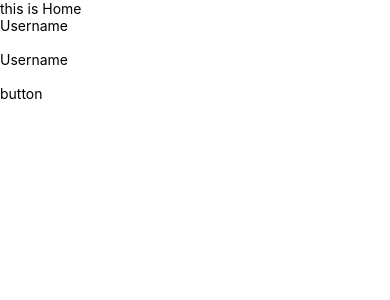
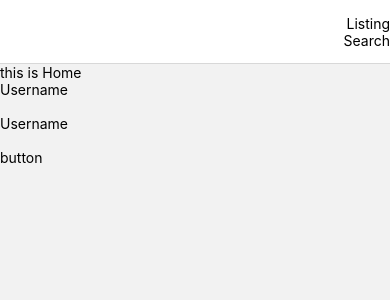
Before and after one commit to brandta-1/merchants-guild-native, a React Native app in the folder merch-guild-native/: screen / in a window 390 px wide. Shown: the top 300 px of the page. Built offline with nearby package versions, Linux system fonts and the light colour scheme.

Commit message:
react native navigator, header buttons

```diff
--- a/merch-guild-native/App.js
+++ b/merch-guild-native/App.js
@@ -1,8 +1,13 @@
-import React from 'react';
+import { NavigationContainer, useNavigationContainerRef } from '@react-navigation/native';
 import { ApolloClient, InMemoryCache, ApolloProvider } from '@apollo/client';
-import { BrowserRouter as Router, Routes, Route } from 'react-router-dom';
-import { Home, Search, Listing } from './pages';
+import { pages } from './pages';
+import { createNativeStackNavigator } from '@react-navigation/native-stack';
+import styles from './utils/styles';
+import { Pressable, Text } from 'react-native';
 
+const Stack = createNativeStackNavigator();
+
+//init GQL client, attach the client's jwt to their requests
 const client = new ApolloClient({
   uri: '/graphql',
   cache: new InMemoryCache(),
@@ -11,25 +16,57 @@ const client = new ApolloClient({
   }
 });
 
+const test = pages.filter((i) => i.name != 'Home')
+console.log("pages :", test)
+
 export default function App() {
+
+  //managing header buttons at top level means they dont have direct access to the navigation prop
+  const navRef = useNavigationContainerRef();
+
   return (
     <ApolloProvider client={client}>
-      <Router>
-        <Routes>
-          <Route path='/' element={<Home />} />
-          <Route path='/search' element={<Search />} />
-          <Route path='/listing' element={<Listing />} />
-        </Routes>
-      </Router>
+      <NavigationContainer ref={navRef}>
+        <Stack.Navigator initialRouteName='Home' screenOptions={styles.header}>
+          {pages.map((i, j) => {
+
+            //pull the names of all pages other than the current one
+            const others = pages.filter((k) => k.name != i.name).map((l) => l.name);
+
+            return (
+              <Stack.Screen
+                key={j}
+                name={i.name}
+                component={i.component}
+                options={{
+                  title: i.name,
+
+                  //the buttons use the ref to wait for the navigators to finish mounting
+                  headerRight: () => (
+                    others.map((k, l) => {
+                      console.log(k);
+                      return (
+                        <Pressable
+                          key={l}
+                          onPress={() => navRef.navigate(k)}
+                        ><Text>{k}</Text></Pressable>
+                      )
+                    })
+                  )
+                }}
+              />
+            )
+          })}
+        </Stack.Navigator>
+
+        {/* <Router>
+          <Routes>
+            <Route path='/' element={<Home />} />
+            <Route path='/search' element={<Search />} />
+            <Route path='/listing' element={<Listing />} />
+          </Routes>
+        </Router> */}
+      </NavigationContainer>
     </ApolloProvider>
   );
 }
-
-// const styles = StyleSheet.create({
-//   container: {
-//     flex: 1,
-//     backgroundColor: '#fff',
-//     alignItems: 'center',
-//     justifyContent: 'center',
-//   },
-// });
--- a/merch-guild-native/package.json
+++ b/merch-guild-native/package.json
@@ -12,6 +12,9 @@
   "dependencies": {
     "@apollo/client": "^3.5.8",
     "@expo/webpack-config": "^19.0.0",
+    "@react-navigation/drawer": "^6.6.6",
+    "@react-navigation/native": "^6.1.9",
+    "@react-navigation/native-stack": "^6.9.17",
     "expo": "~49.0.15",
     "expo-status-bar": "~1.6.0",
     "graphql": "^16.7.1",
@@ -19,6 +22,8 @@
     "react": "18.2.0",
     "react-dom": "18.2.0",
     "react-native": "0.72.6",
+    "react-native-safe-area-context": "4.6.3",
+    "react-native-screens": "~3.22.0",
     "react-native-web": "~0.19.6",
     "react-router-dom": "^6.21.1"
   },
--- a/merch-guild-native/pages/Home.js
+++ b/merch-guild-native/pages/Home.js
@@ -4,8 +4,8 @@ import { useMutation } from '@apollo/client';
 import { SET_USER } from '../utils/mutations';
 import Auth from '../utils/auth';
 
-export default function Home() {
-
+export default function Home({navigation}) {
+    console.log("navigation :", navigation)
     const [SetUser] = useMutation(SET_USER);
 
     const [username, setUsername] = useState("");
@@ -28,12 +28,14 @@ export default function Home() {
 
     return (
         <>
+
             <Text>this is Home</Text>
             <Text>Username</Text>
             <TextInput onChangeText={(e) => setUsername(e)} />
             <Text>Username</Text>
             <TextInput onChangeText={(e) => setPassword(e)} />
             <Pressable onPress={(e) => handleFormSubmit(e)}><Text>button</Text></Pressable>
+            <Pressable onPress={()=>navigation.navigate('Listing')}></Pressable>
         </>
 
     )
--- a/merch-guild-native/pages/index.js
+++ b/merch-guild-native/pages/index.js
@@ -1,3 +1,9 @@
-export {default as Home} from './Home';
-export {default as Listing} from './Listing';
-export {default as Search} from './Search';
+import Home from './Home';
+import Listing from './Listing';
+import Search from './Search';
+
+export const pages = [
+    { name: 'Home', component: Home },
+    { name: 'Listing', component: Listing },
+    { name: 'Search', component: Search }
+];
--- /dev/null
+++ b/merch-guild-native/utils/styles.js
@@ -0,0 +1,16 @@
+import { StyleSheet, useWindowDimensions } from 'react-native';
+
+export default StyleSheet.create({
+
+    header: {
+        title: 'My home',
+        headerStyle: {
+            backgroundColor: '#fff',
+        },
+        headerTintColor: '#fff',
+        headerTitleStyle: {
+            fontWeight: 'bold',
+        },
+    }
+
+})
```
